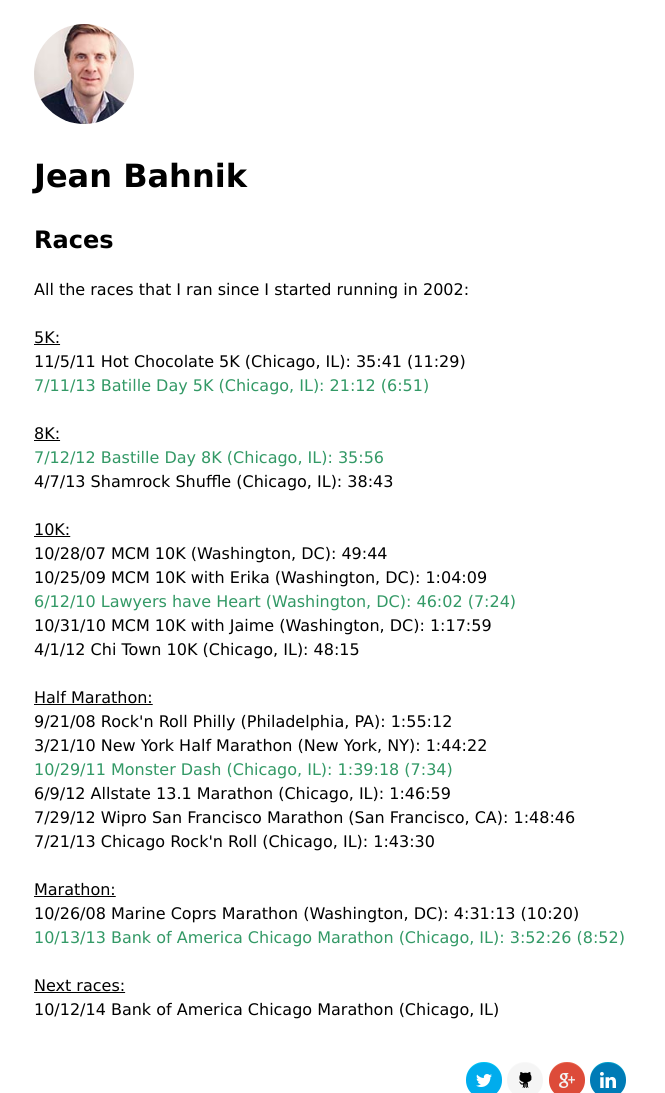
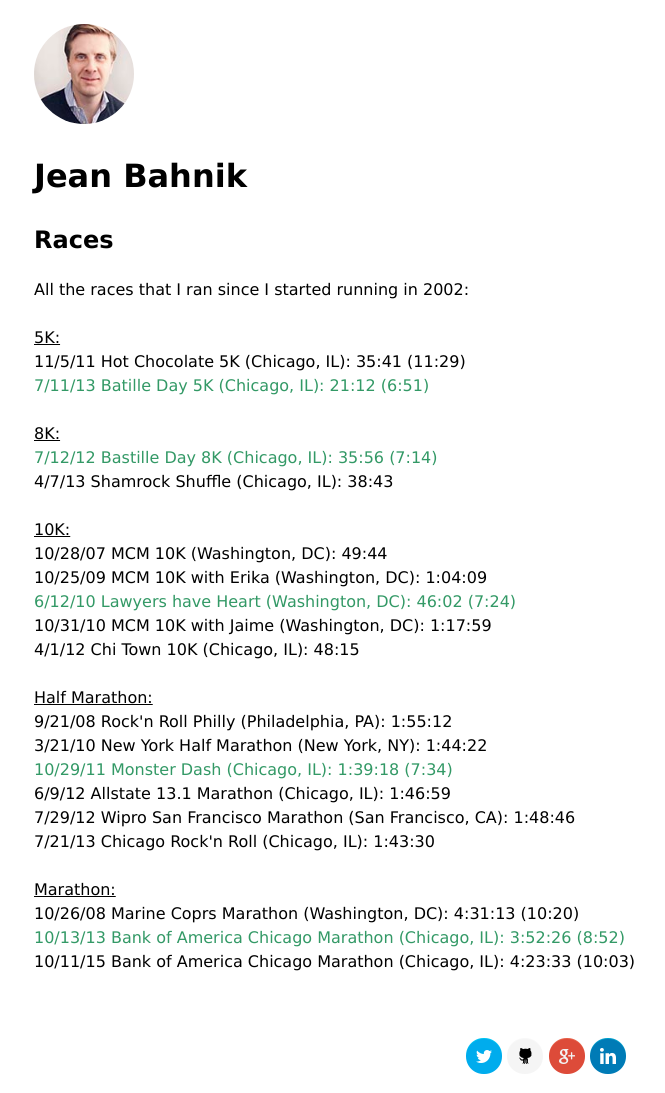
Before and after one commit to jeanbahnik/jeanbahnik.github.io, a Jekyll site: the page built from races.html, in a window 1280 px wide, cut to the strip 0-1093 px from the top of the page. Shown: the whole strip, without its empty margins (94-759 px from the left). Built offline with Jekyll 4.4.1, drawn with Linux system fonts in a browser that asks for light colours.

Commit message:
Update races.html

```diff
--- a/races.html
+++ b/races.html
@@ -17,7 +17,7 @@ All the races that I ran since I started running in 2002:<br/>
 <span style="color: #339966;">7/11/13 Batille Day 5K (Chicago, IL): 21:12 (6:51)</span><br/>
 <br/>
 <span style="text-decoration: underline;">8K:</span><br/>
-<span style="color: #339966;">7/12/12 Bastille Day 8K (Chicago, IL): 35:56</span><br/>
+<span style="color: #339966;">7/12/12 Bastille Day 8K (Chicago, IL): 35:56 (7:14)</span><br/>
 4/7/13 Shamrock Shuffle (Chicago, IL): 38:43<br/>
 <br/>
 <span style="text-decoration: underline;">10K:</span><br/>
@@ -38,6 +38,5 @@ All the races that I ran since I started running in 2002:<br/>
 <span style="text-decoration: underline;">Marathon:</span><br/>
 10/26/08 Marine Coprs Marathon (Washington, DC): 4:31:13 (10:20)<br/>
 <span style="color: #339966;">10/13/13 Bank of America Chicago Marathon (Chicago, IL): 3:52:26 (8:52)</span><br/>
+10/11/15 Bank of America Chicago Marathon (Chicago, IL): 4:23:33 (10:03)<br/>
 <br/>
-<span style="text-decoration: underline;">Next races:</span><br/>
-10/12/14 Bank of America Chicago Marathon (Chicago, IL)
```
